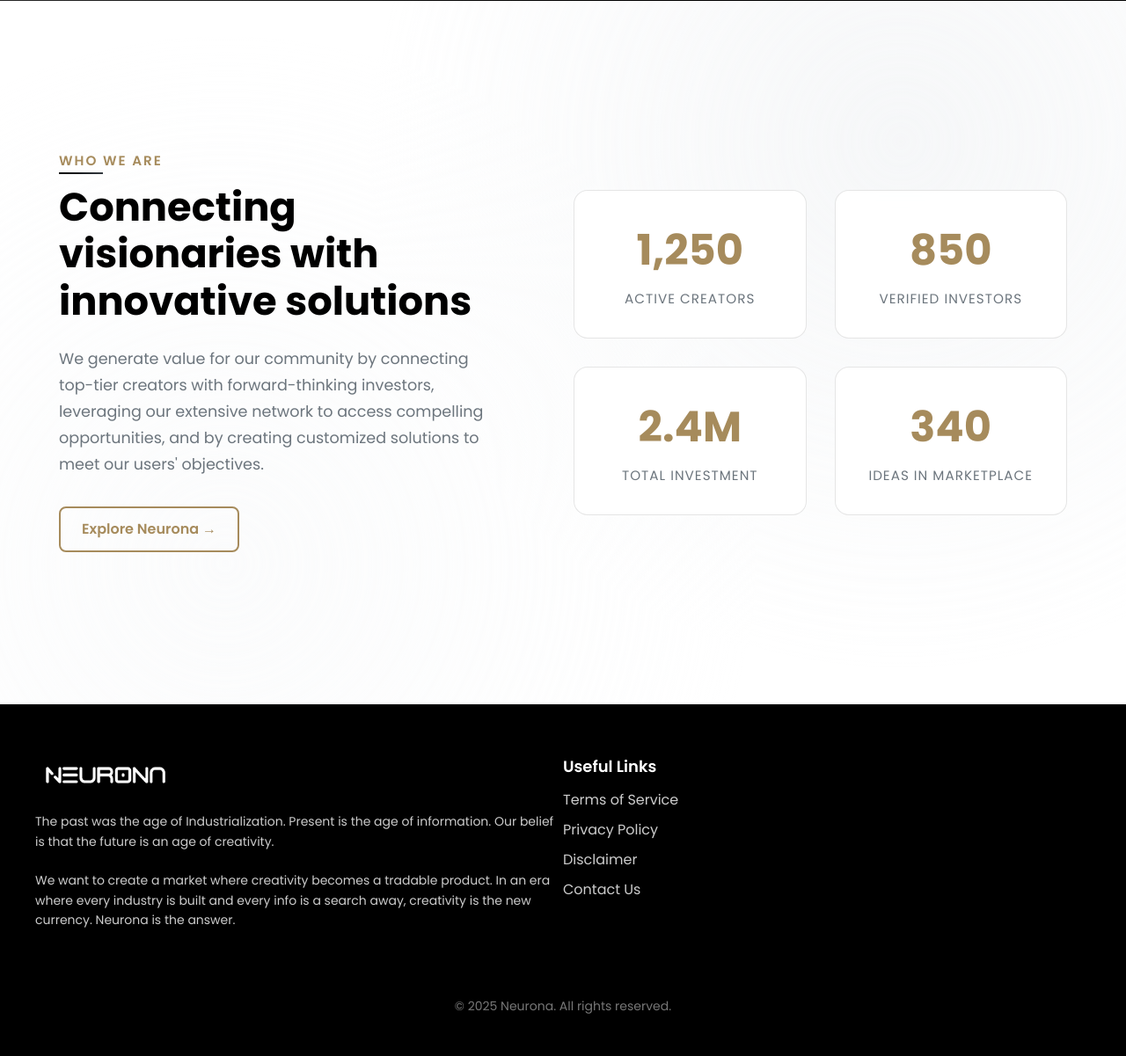
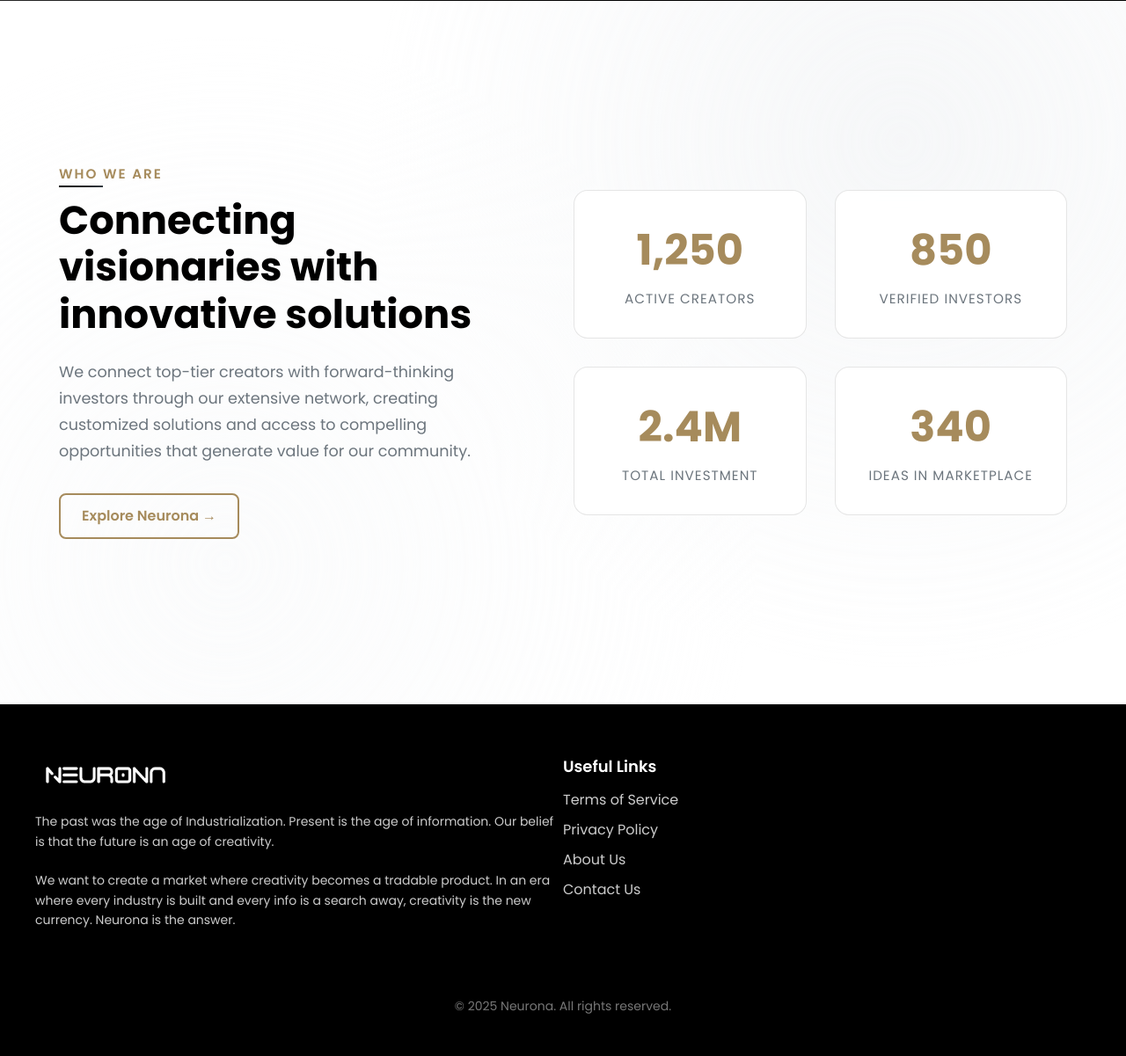
Before and after one commit to abdullahtawsif220/NEURONA, a Flask app: page / in a window 1280 px wide. Shown: the part 799-2000 px from the top of the page at 88% size. Run offline with Flask 3, Linux system fonts and the light colour scheme.

Commit message:
Update index.html

```diff
--- a/templates/index.html
+++ b/templates/index.html
@@ -53,9 +53,7 @@
               <h3 class="section-subtitle">Who We Are</h3>
               <h2 class="about-title">Connecting visionaries with <span class="gradient-text">innovative solutions</span></h2>
               <p class="about-description">
-                We generate value for our community by connecting top-tier creators with forward-thinking investors,
-                leveraging our extensive network to access compelling opportunities, and by creating customized
-                solutions to meet our users' objectives.
+                We connect top-tier creators with forward-thinking investors through our extensive network, creating customized solutions and access to compelling opportunities that generate value for our community.
               </p>
               <a href="{{ url_for('register') }}" class="btn-explore">Explore Neurona →</a>
             </div>
@@ -96,10 +94,10 @@
       <div class="footer-right">
         <h5>Useful Links</h5>
         <ul class="footer-links">
-          <li><a href="#">Terms of Service</a></li>
-          <li><a href="#">Privacy Policy</a></li>
-          <li><a href="#">Disclaimer</a></li>
-          <li><a href="#">Contact Us</a></li>
+           <li><a href="{{ url_for('terms_of_service') }}">Terms of Service</a></li>
+           <li><a href="{{ url_for('privacy_policy') }}">Privacy Policy</a></li>
+           <li><a href="{{ url_for('about_us') }}">About Us</a></li>
+          <li><a href="{{ url_for('contact_us') }}">Contact Us</a></li>
         </ul>
         <div class="footer-social">
           <a href="#"><i class="bi bi-facebook"></i></a>
```
